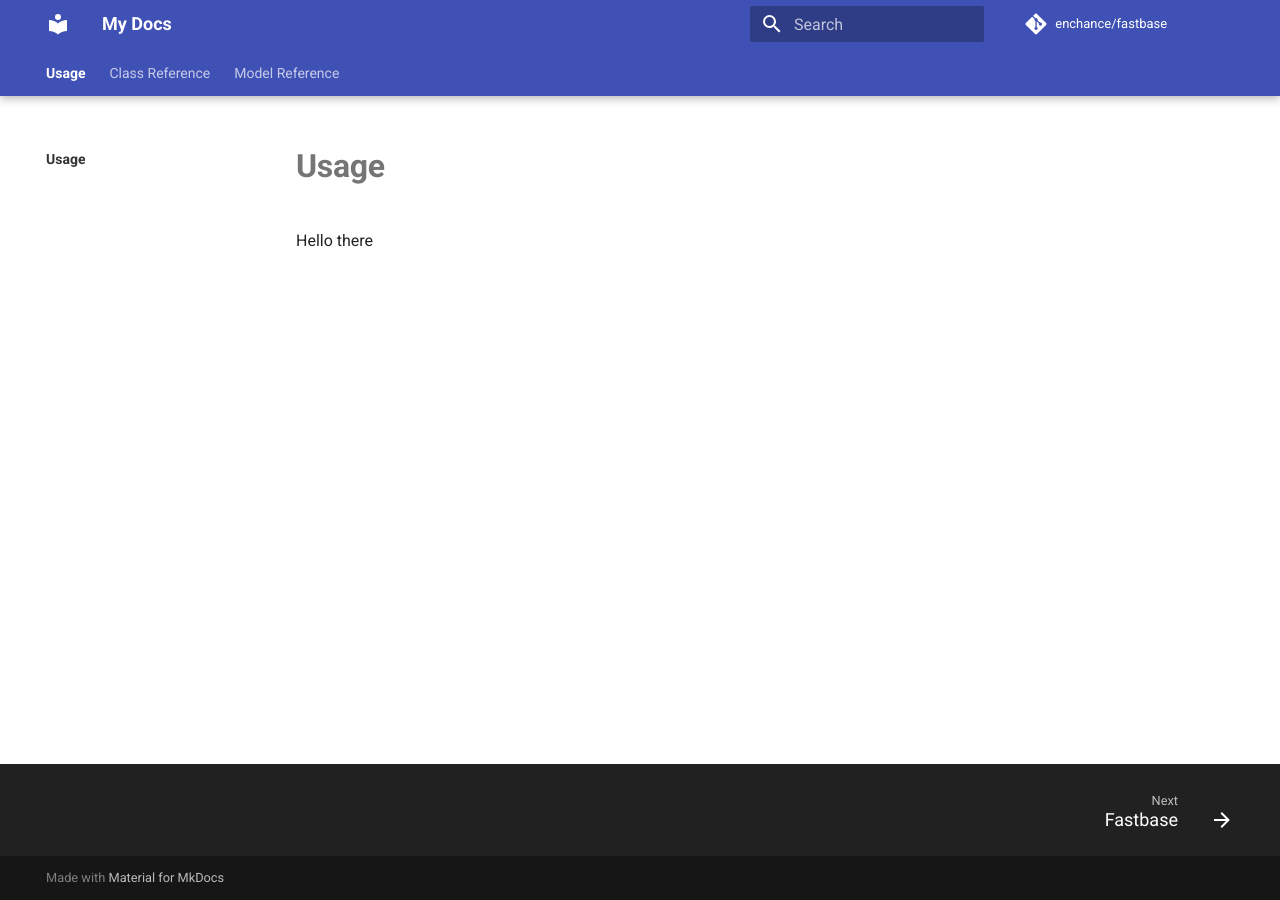
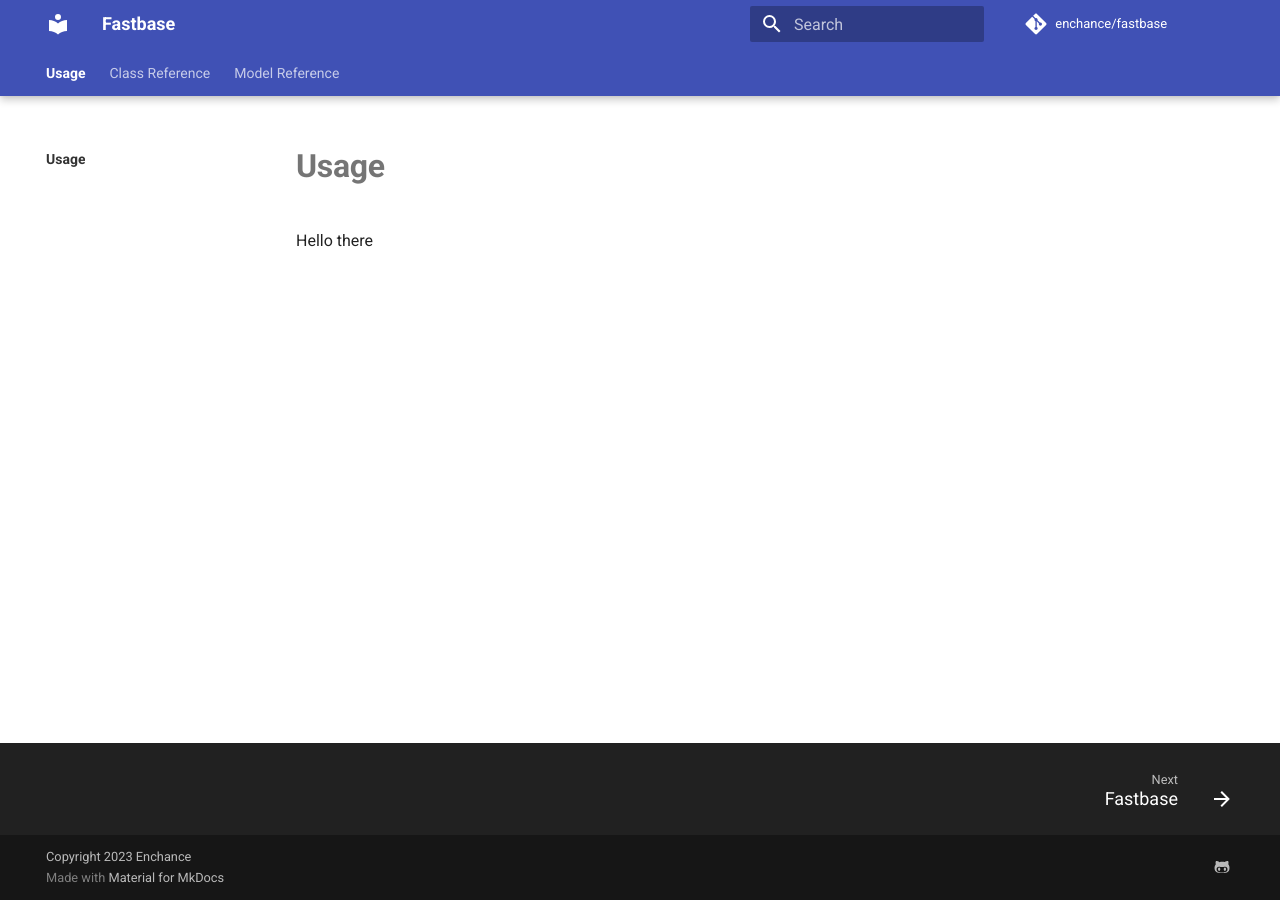
Before and after one commit to enchance/fastbase, an MkDocs documentation site: the page built from docs/index.md, in a window 1280 px wide. Built offline with MkDocs 1.6.1 and Material for MkDocs 9.7.7, drawn with Linux system fonts in a browser that asks for light colours; comment, search, counter and statistics services are not loaded.

Commit message:
docs update
amend

```diff
--- a/mkdocs.yml
+++ b/mkdocs.yml
@@ -1,4 +1,6 @@
-site_name: My Docs
+site_name: Fastbase
+site_description: Fastbase python package
+site_url: https://enchance.github.io/fastbase
 repo_name: enchance/fastbase
 repo_url: https://github.com/enchance/fastbase
 theme:
@@ -9,10 +11,9 @@ theme:
     - navigation.footer
     - content.code.copy
     - navigation.top
-extra_css:
-  - assets/styles.css
 plugins:
   - search
+  - social
   - mkdocstrings:
       handlers:
         python:
@@ -33,7 +34,13 @@ markdown_extensions:
   - pymdownx.inlinehilite
   - pymdownx.snippets
   - pymdownx.superfences
-
+extra:
+  social:
+    - icon: fontawesome/brands/github-alt
+      link: https://github.com/enchance/fastbase
+extra_css:
+  - assets/styles.css
+copyright: Copyright 2023 <a href="https://github.com/enchance"  target="_blank" rel="noopener">Enchance</a>
 nav:
   - Usage: index.md
   - Class Reference:
--- a/pyproject.toml
+++ b/pyproject.toml
@@ -46,7 +46,7 @@ python-decouple = "^3.8"
 alembic = "^1.13.0"
 faker = "^21.0.0"
 mkdocs = "^1.5.3"
-mkdocs-material = "^9.5.2"
+mkdocs-material = {extras = ["imaging"], version = "^9.5.2"}
 mkdocstrings = "^0.24.0"
 mkdocstrings-python = "^1.7.5"
 
```
Also changed, not shown: 1 other file.
